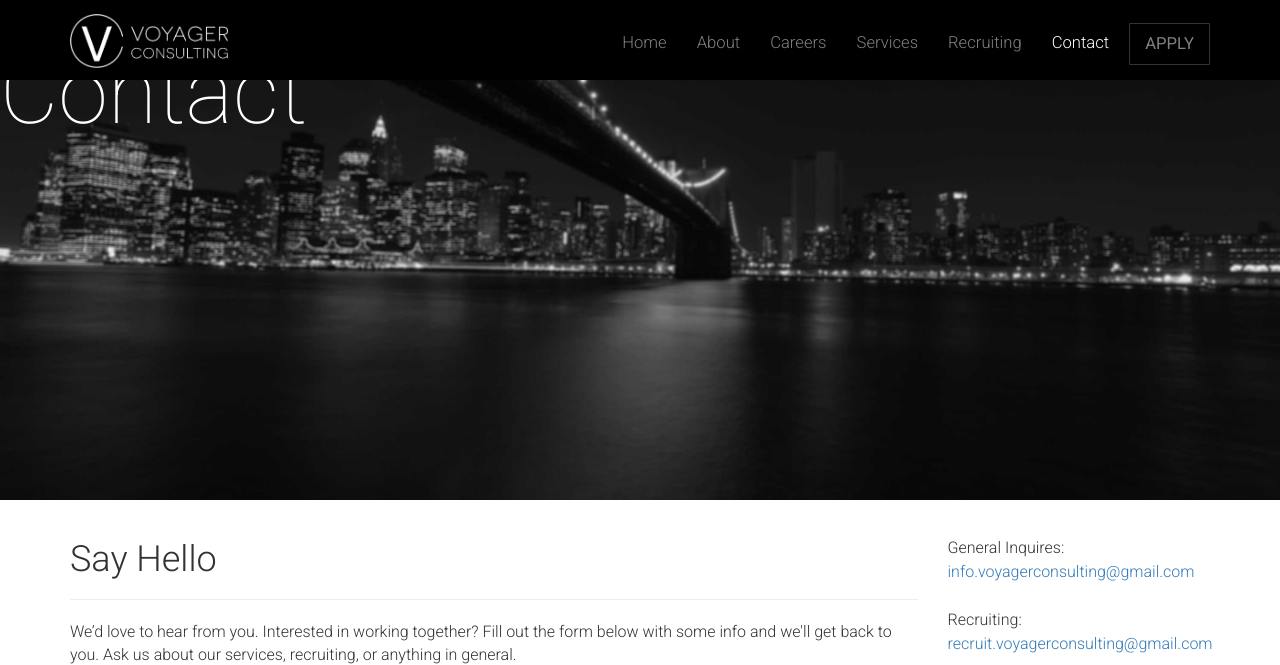
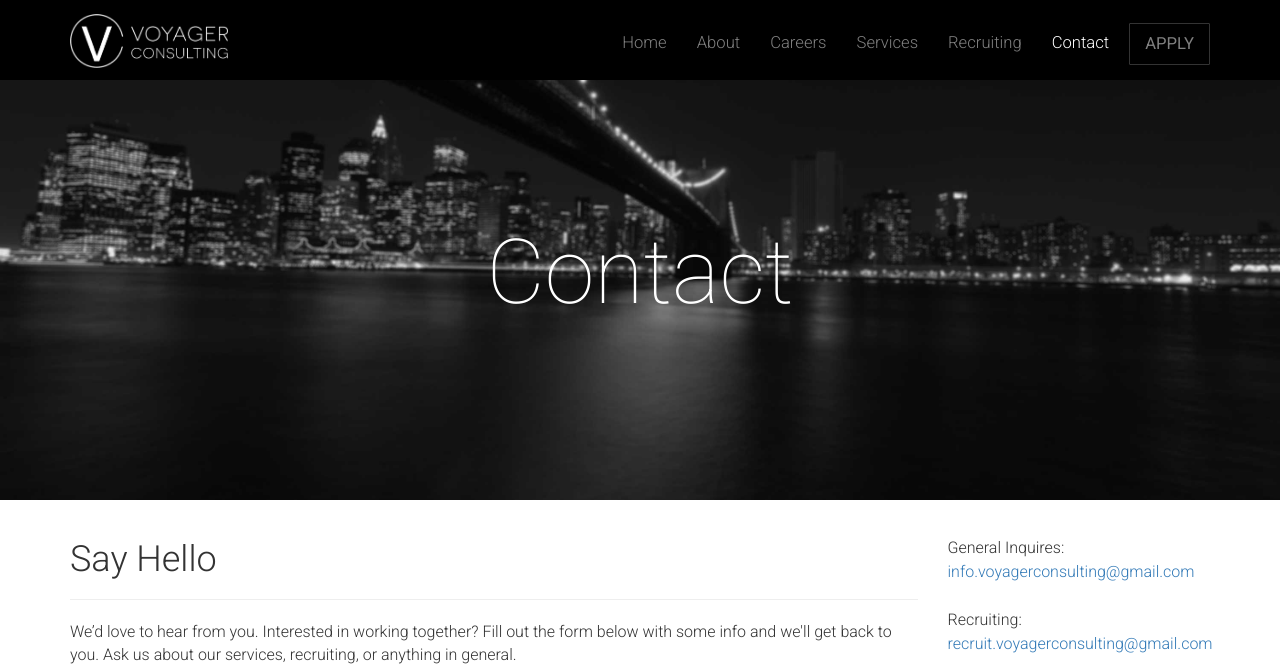
Before and after one commit to mttwng/vc, a PHP site: page /contact.php in a window 1280 px wide. Shown: the top 665 px of the page. Run offline with PHP 8.4, Linux system fonts and the light colour scheme; some libraries are stand-ins or nearby versions.

Commit message:
line issue

```diff
--- a/assets/css/main.css
+++ b/assets/css/main.css
@@ -116,7 +116,7 @@ html, body {
 }
 
 .down-arrow img {
-	max-width: 100%;
+	max-width:
 }
 
 .down-arrow:hover {
@@ -130,12 +130,12 @@ html, body {
 	position: relative;
 	background: transparent;
 	min-height: 500px;
-	/*line-height: 200px;*/
+	line-height: 200px;
 	overflow: hidden;
 	background-size: cover;
-	/*color: white;*/
-	/*text-align: center;*/
-	/*padding-top: 180px;*/
+	color: white;
+	text-align: center;
+	padding-top: 180px;
 	/*color: white;*/
 }
 
```
